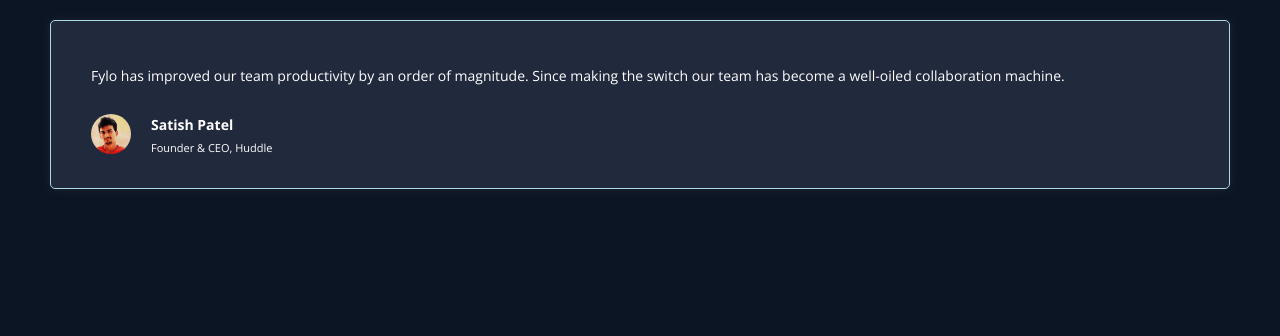
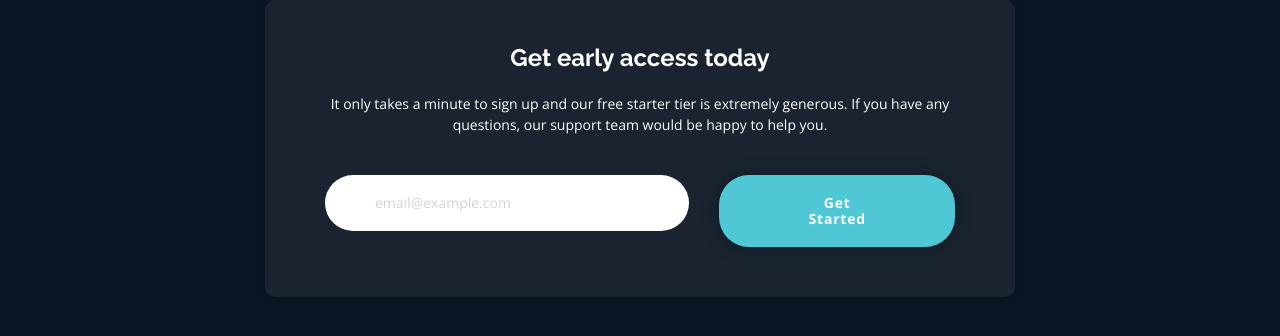
Before and after one commit to Redot2468/Floy-dark-theme, a plain HTML site: page index.html in a window 1280 px wide. Drawn offline with nearby package versions, Linux system fonts and the light colour scheme.

Commit message:
created the callout

```diff
--- a/css/style.css
+++ b/css/style.css
@@ -7,6 +7,7 @@
     --color-secondary-article:#21293c;
     --color-accent-footer:#0c1524;
     --color-buttons:#4fc7d5;
+    --color-callout:#1b2330;
     --color-white:#fff;
     --font-raleway:"Raleway", san-serif;
     --font-opensans:"Open Sans", san-serif;
@@ -46,14 +47,14 @@ h2{
 }
 
 h3{
-    font-size: 2.2rem;
+    font-size: 2.4rem;
     margin-bottom:1.6rem;
 }
 
 /* btn */
 
 .btn{
-    padding:2rem 10rem;
+    padding:2rem 5rem;
     border-radius: 30px;
     font-weight: 700;
     letter-spacing: 0.8px;
@@ -68,6 +69,12 @@ h3{
 
 .btn__button:hover{
     background:#8cdae4;
+}
+
+@media screen and (min-width:768px){
+    .btn{
+        padding:2rem 7.5rem;
+    }
 }
 
 /* form */
@@ -94,7 +101,7 @@ h3{
    }
 
    .form .btn__button{
-    margin-top:2rem;
+    margin-top:3rem;
 
    }
 
@@ -103,6 +110,7 @@ h3{
     .form{
         display: flex;
         flex-direction: row;
+        justify-content: center;
     }
 
     .form__input{
@@ -201,3 +209,33 @@ h3{
     margin-top:0.5rem;
     font-size: 1.1rem;
    }
+
+   /* callout */
+   .callout{
+    background: var(--color-callout);
+    text-align:center;
+    padding:3rem 3rem 5rem;
+    margin:2rem;
+    border-radius: 10px;
+    box-shadow: 0 0 7px #0b1320;
+   }
+
+   .callout p{
+    margin-top:2rem;
+   }
+
+  .callout .form{
+        margin-top:4rem;
+   }
+
+   .callout .btn__button{
+    box-shadow:0 0 15px #101a27;
+   }
+
+   @media screen and (min-width:768px){
+        .callout{
+            max-width: 750px;
+            margin:auto;
+            padding:2rem 6rem 5rem;
+        }
+   }
--- a/index.html
+++ b/index.html
@@ -16,22 +16,28 @@
     <link rel="stylesheet" href="./css/style.css" />
   </head>
   <body>
-    <article class="testimonial">
-      <img src="./images/bg-quotes.png" alt="" class="quote__image" />
+    <aside class="callout">
+      <h3>Get early access today</h3>
       <p>
-        Fylo has improved our team productivity by an order of magnitude. Since
-        making the switch our team has become a well-oiled collaboration
-        machine.
+        It only takes a minute to sign up and our free starter tier is extremely
+        generous. If you have any questions, our support team would be happy to
+        help you.
       </p>
 
-      <div class="profile">
-        <img src="./images/profile-1.jpg" alt="" class="avatar" />
+      <form action="" method="post" class="form">
+        <div class="form__input">
+          <input
+            type="email"
+            name="email"
+            class="email"
+            id="email"
+            placeholder="email@example.com"
+            required
+          />
+        </div>
 
-        <div class="profile__name">
-          <p>Satish Patel</p>
-          <p>Founder & CEO, Huddle</p>
-        </div>
-      </div>
-    </article>
+        <button class="btn btn__button">Get Started</button>
+      </form>
+    </aside>
   </body>
 </html>
```
Also changed, not shown: components/callout.html (added, +23 -0 lines).
